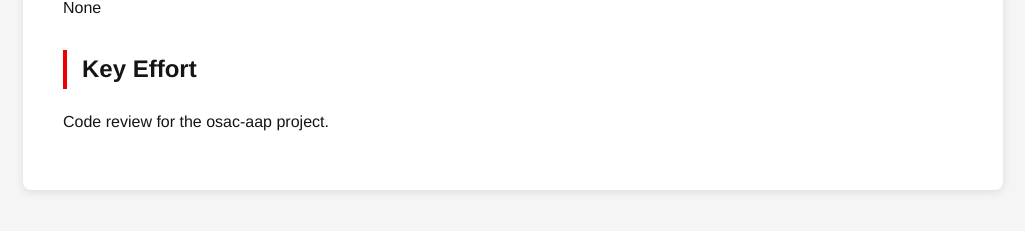
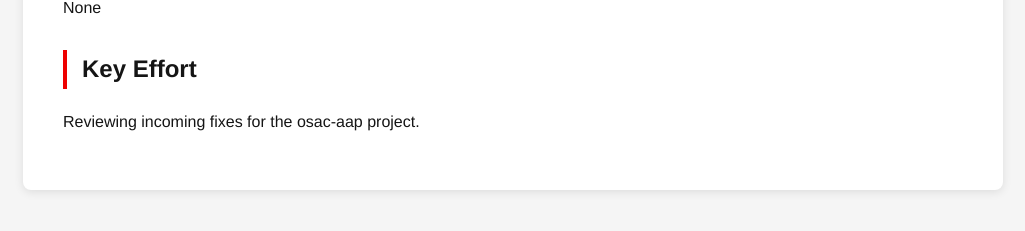
Before and after one commit to tzvatot/daily-status, a Jekyll site: the page built from 2026-04-09.md, in a window 1280 px wide. Shown: the part 385-616 px from the top of the page, without its empty margins (127-1152 px from the left). Built offline with Jekyll 4.4.1, drawn with Linux system fonts in a browser that asks for light colours.

Commit message:
Daily status update - 2026-04-09

```diff
--- a/2026-04-09.md
+++ b/2026-04-09.md
@@ -13,4 +13,4 @@ date: 2026-04-09
 None
 
 ## Key Effort
-Code review for the osac-aap project.
+Reviewing incoming fixes for the osac-aap project.
```
